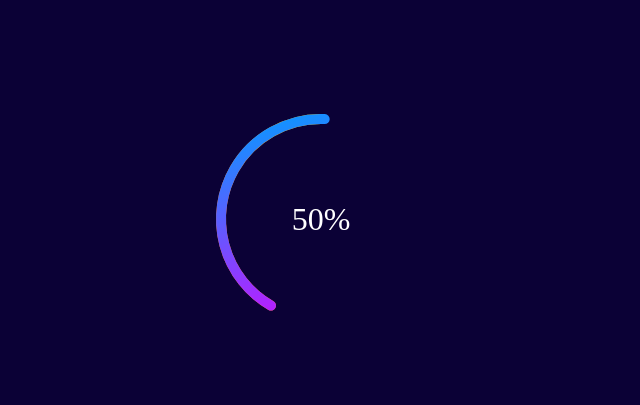
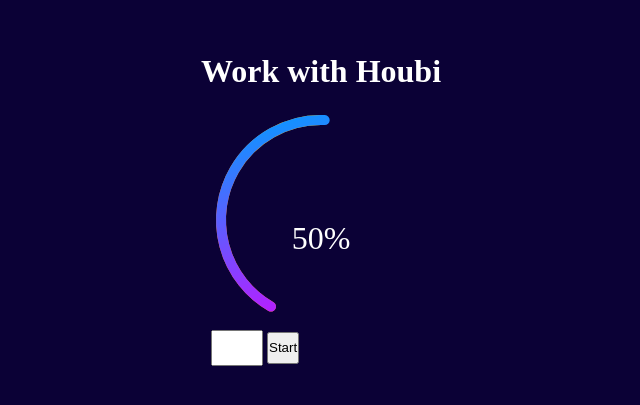
Before and after one commit to D3borahD/Pomodoro-App, a plain HTML site: page index.html in a window 1280 px wide. Shown: the part 181-586 px from the top of the page, without its empty margins (319-959 px from the left). Drawn offline with Linux system fonts and the light colour scheme.

Commit message:
ajout du timer

```diff
--- a/index.html
+++ b/index.html
@@ -8,6 +8,7 @@
     <link rel="stylesheet" href="style.css" />
   </head>
   <body>
+    <h1>Work with Houbi</h1>
     <div class="container">
       <svg>
         <defs>
@@ -25,8 +26,25 @@
         <circle class="rest" cx="110" cy="110" r="100"></circle>
         <circle class="load" cx="110" cy="110" r="100"></circle>
       </svg>
+      <div id="countdown"></div>
+      <div class="num">0%</div>
 
-      <div class="num">0%</div>
+      <div class="timer">
+        <div class="form">
+          <input
+            type="number"
+            class="counter"
+            min="1"
+            max="99"
+            size="3"
+            maxlength="3"
+            id="choice"
+          />
+          <button class="btn" type="button" onclick="getInputValue();">
+            Start
+          </button>
+        </div>
+      </div>
     </div>
 
     <script src="index.js"></script>
--- a/index.js
+++ b/index.js
@@ -11,3 +11,32 @@ setInterval(()=> {
         pourcent.textContent = counter + '%';
     }
 }, 100)
+
+// Timer //
+
+function getInputValue() {
+    let choice = document.getElementById('choice').value;
+    let startingMinutes = choice ;
+    this.choice.Value = ('');
+
+    let time = startingMinutes * 60;
+
+    const countDownE1 = document.getElementById('countdown');
+
+    setInterval(updateCountDown, 1000);
+
+    function updateCountDown() {
+        const minutes = Math.floor(time/60);
+        let seconds = time % 60;
+
+        seconds = seconds < 10 ? '0' + seconds : seconds;
+        countDownE1.innerHTML = `${minutes} : ${seconds}`;
+        if (time > 0) {
+            time--;
+        }else {
+            countDownE1.innerHTML = `Pause`
+        };
+    };
+
+
+}
--- a/style.scss
+++ b/style.scss
@@ -6,14 +6,20 @@ body {
   background: rgb(11, 1, 54);
   min-height: 100vh;
   display: flex;
+  flex-direction: column;
   align-items: center;
   justify-content: center;
+}
+h1 {
+  color: white;
 }
 .container {
   position: relative;
   display: flex;
   flex-direction: column;
+  margin: 20px;
 }
+
 svg {
   height: 220px;
   width: 220px;
@@ -60,3 +66,17 @@ svg .rest {
   font-size: 2em;
   font-weight: 500;
 }
+input {
+  height: 2rem;
+}
+button {
+  height: 2rem;
+
+  cursor: pointer;
+}
+#countdown {
+  font-size: 5rem;
+  color: white;
+}
+
+// toggle start/stop
```
Also changed, not shown: style.css, 1 other file.
